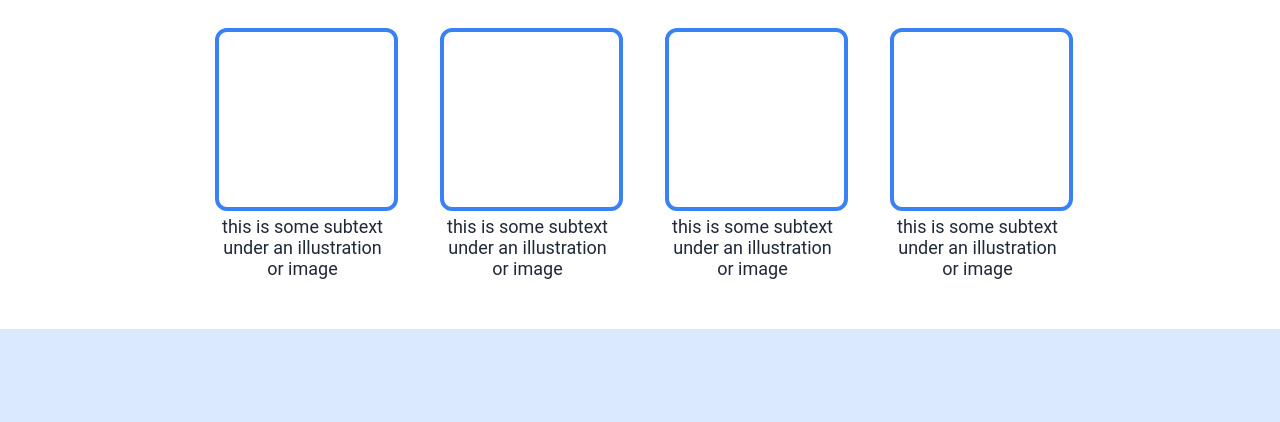
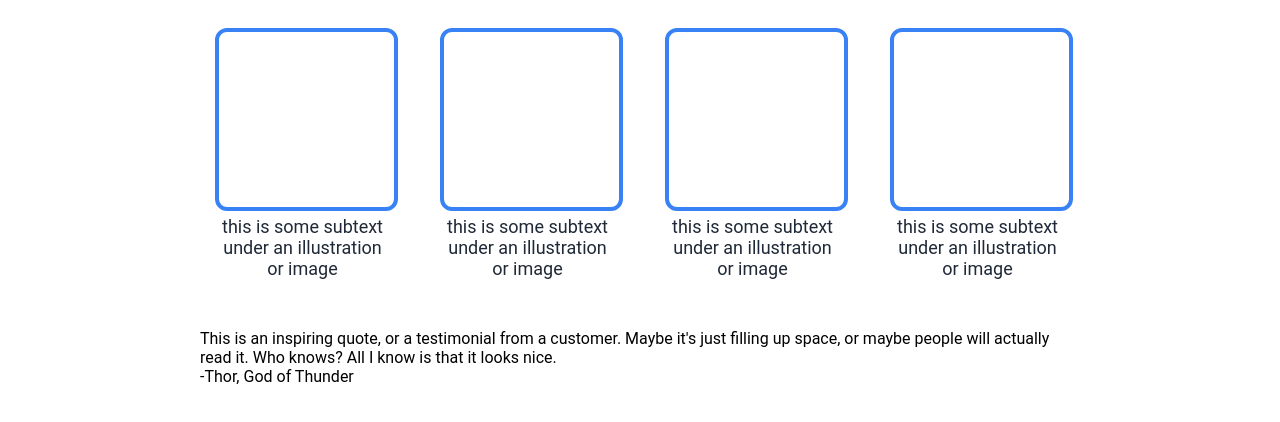
Before and after one commit to sfratczak/odin-landing-page, a plain HTML site: page index.html in a window 1280 px wide. Shown: the part 632-1054 px from the top of the page. Before the commit the page ends 961 px from the top, so only its background shows below. Drawn offline with Linux system fonts and the light colour scheme.

Commit message:
Add Quote section in HTML

```diff
--- a/index.html
+++ b/index.html
@@ -55,6 +55,14 @@
           </p>
         </div>
       </div>
+      <div class="quote-section">
+        <p class="quote">
+          This is an inspiring quote, or a testimonial from a customer. Maybe
+          it's just filling up space, or maybe people will actually read it. Who
+          knows? All I know is that it looks nice.
+        </p>
+        <p class="quote-sign">-Thor, God of Thunder</p>
+      </div>
     </div>
   </body>
 </html>
```
